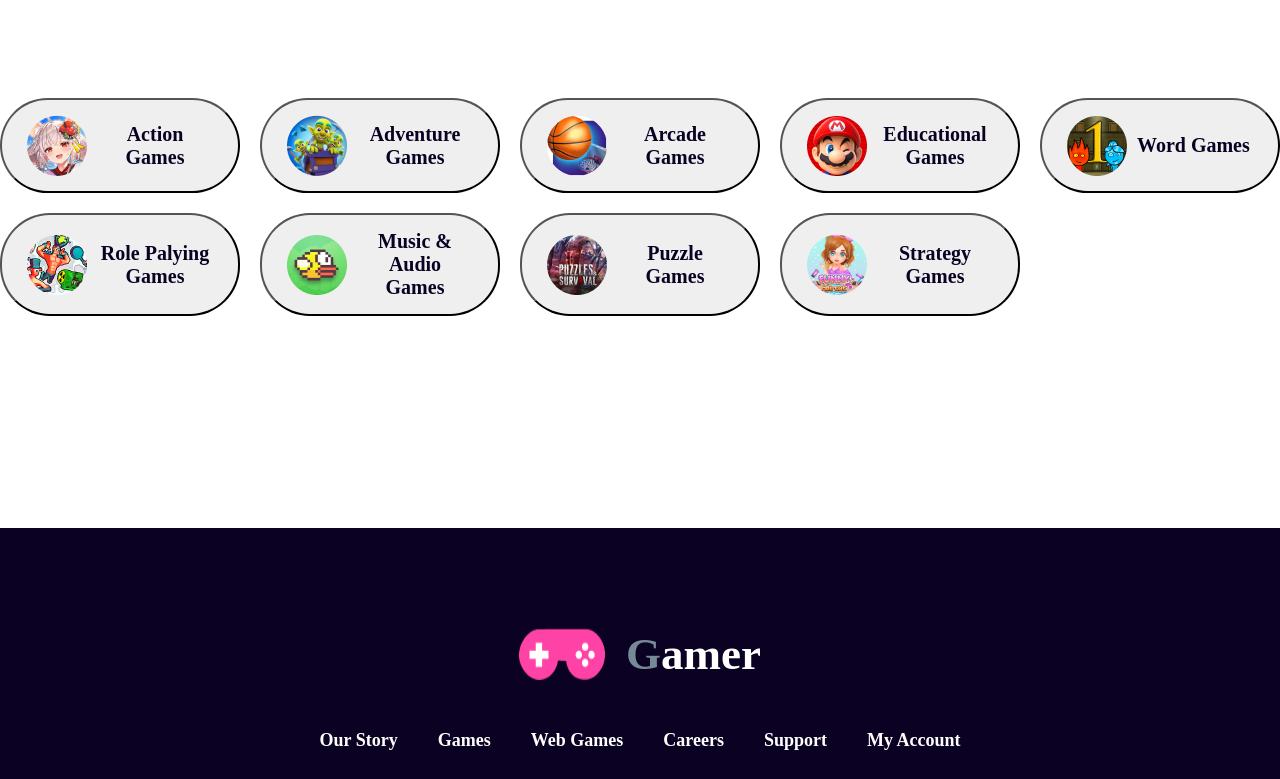
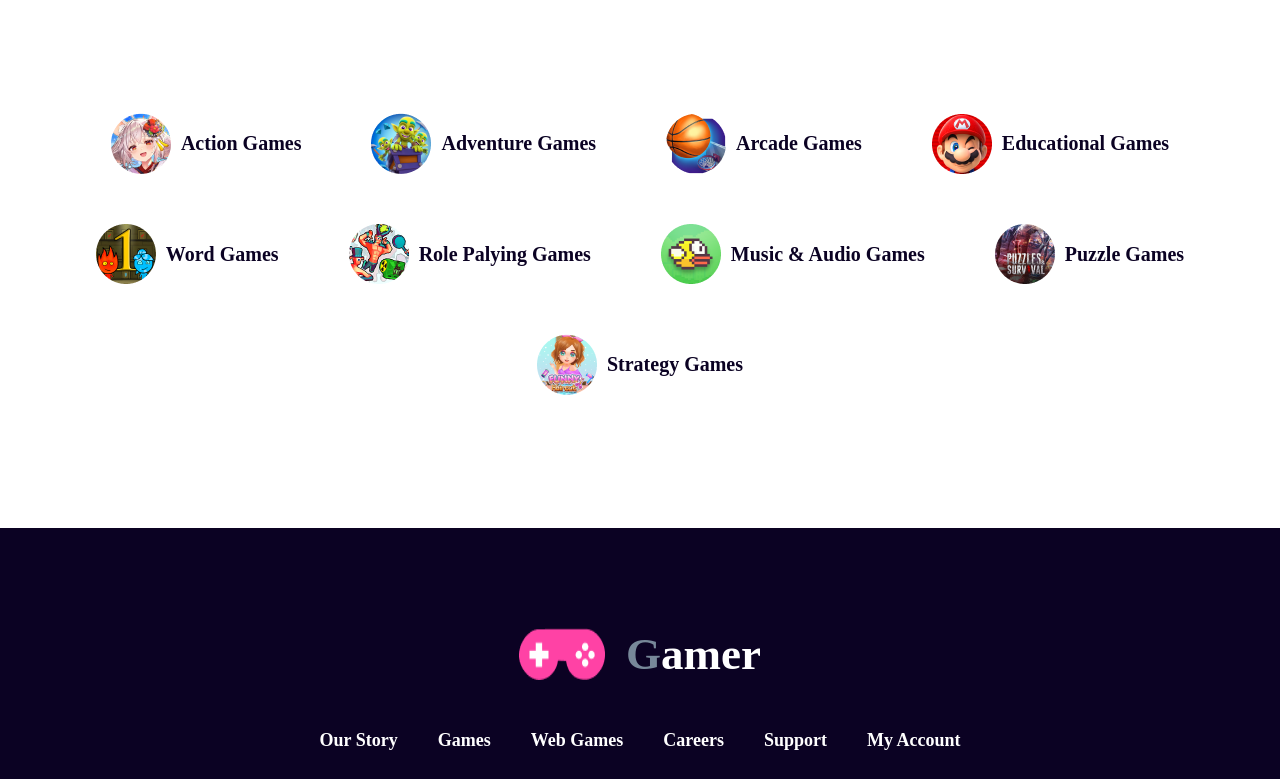
Before and after one commit to ebrahim20254/boy-gamer-zone, a plain HTML site: page index.html in a window 1280 px wide. Shown: the part 2724-3503 px from the top of the page. Drawn offline with Linux system fonts and the light colour scheme.

Commit message:
div image done

```diff
--- a/index.html
+++ b/index.html
@@ -117,42 +117,42 @@
      <!------------- button section start now  ------------->
      <section class="button-section">
         <div class="button-container">
-            <button class="box-btn">
+            <div class="box-btn">
                 <img src="./images/Rectangle 11.png" aria-placeholder="Action Games" alt="Button 1">
                 <span>Action Games</span>
-            </button>
-            <button class="box-btn">
+            </div>
+            <div class="box-btn">
                 <img src="./images/Rectangle 12.png" aria-placeholder="Action Games" alt="Button 1">
                 <span>Adventure Games</span>
-            </button>
-            <button class="box-btn">
+            </div>
+            <div class="box-btn">
                 <img src="./images/Rectangle 13.png" aria-placeholder="Action Games" alt="Button 1">
                 <span>Arcade Games</span>
-            </button>
-            <button class="box-btn">
+            </div>
+            <div class="box-btn">
                 <img src="./images/Rectangle 14.png" aria-placeholder="Action Games" alt="Button 1">
                 <span>Educational Games</span>
-            </button>
-            <button class="box-btn">
+            </div>
+            <div class="box-btn">
                 <img src="./images/Rectangle 15.png" aria-placeholder="Action Games" alt="Button 1">
                 <span>Word Games</span>
-            </button>
-            <button class="box-btn">
+            </div>
+            <div class="box-btn">
                 <img src="./images/Rectangle 16.png" aria-placeholder="Action Games" alt="Button 1">
                 <span>Role Palying Games</span>
-            </button>
-            <button class="box-btn">
+            </div>
+            <div class="box-btn">
                 <img src="./images/Rectangle 17.png" aria-placeholder="Action Games" alt="Button 1">
                 <span>Music & Audio Games</span>
-            </button>
-            <button class="box-btn">
+            </div>
+            <div class="box-btn">
                 <img src="./images/Rectangle 18.png" aria-placeholder="Action Games" alt="Button 1">
                 <span>Puzzle Games</span>
-            </button>
-            <button class="box-btn">
+            </div>
+            <div class="box-btn">
                 <img src="./images/Rectangle 19.png" aria-placeholder="Action Games" alt="Button 1">
                 <span>Strategy Games</span>
-            </button>
+            </div>
         </div>
      </section>
      <!---------------- button section end --------->
--- a/style.css
+++ b/style.css
@@ -283,10 +283,12 @@ nav{
     border-radius: 50px;
     cursor: pointer;
 }
-.box-btn :hover{
-    background: blue;
+.box-btn  :hover{
+    background-color: #4EC5F7;
     color: red;
-    border: #F948B2;
+    border: 2px solid goldenrod;
+    border-radius: 50px;
+    padding: 10px 50px;
 }
 .box-btn span{
     color: #0B0223;
@@ -297,9 +299,12 @@ nav{
     line-height: normal;
 }
 .button-container{
-    display: grid;
-    grid-template-columns: repeat(5, 1fr);
+    display: flex;
+    flex-wrap: wrap;
+    align-content: center;
+    justify-content: center;
     gap: 20px;
+
 }
 /********** button section end  *********/
 
```
